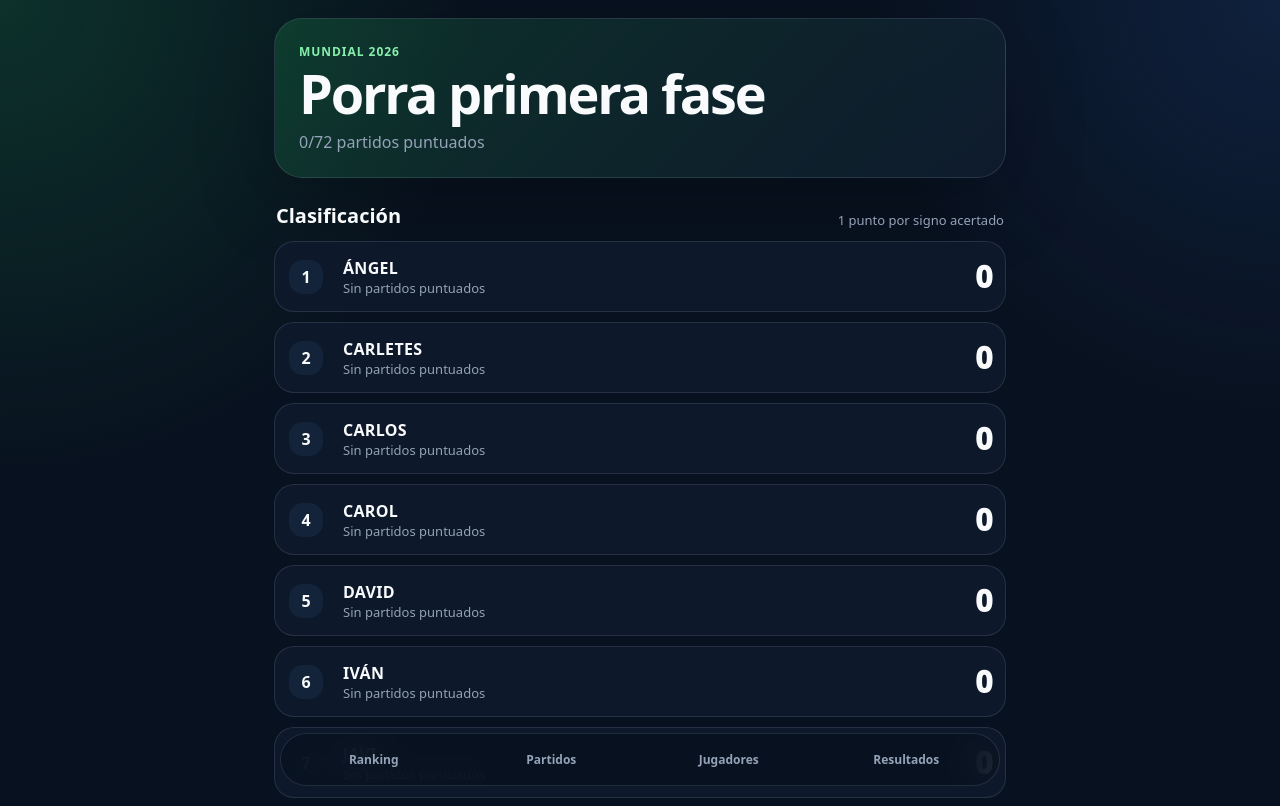
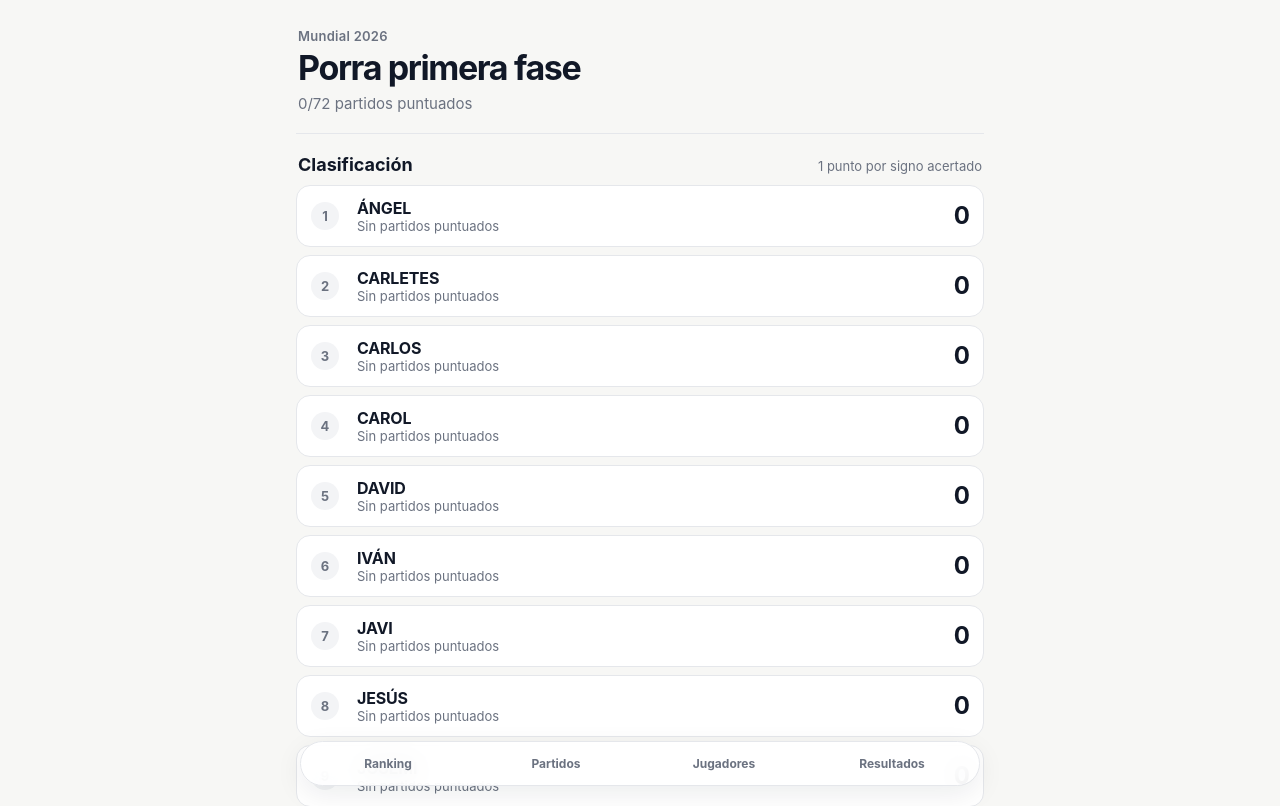
Before and after one commit to javiiitalavera/mundial-porra-2026, a Next.js app: page / in a window 1280 px wide. Shown: the top 806 px of the page. Built offline with nearby package versions, Linux system fonts and the light colour scheme.

Commit message:
Simplify visual design

```diff
--- a/app/globals.css
+++ b/app/globals.css
@@ -1,14 +1,13 @@
 :root {
-  color-scheme: dark;
-  --bg: #08111f;
-  --panel: #0f1b2d;
-  --panel-2: #13243a;
-  --text: #f8fafc;
-  --muted: #94a3b8;
-  --line: rgba(148, 163, 184, 0.18);
-  --ok: #22c55e;
-  --ko: #ef4444;
-  --warn: #f59e0b;
+  --bg: #f7f7f5;
+  --card: #ffffff;
+  --text: #111827;
+  --muted: #6b7280;
+  --line: #e5e7eb;
+  --soft: #f3f4f6;
+  --ok: #15803d;
+  --ko: #b91c1c;
+  --pending: #92400e;
 }
 
 * {
@@ -19,12 +18,9 @@ html,
 body {
   margin: 0;
   min-height: 100%;
-  background:
-    radial-gradient(circle at top left, rgba(34, 197, 94, 0.18), transparent 30rem),
-    radial-gradient(circle at top right, rgba(59, 130, 246, 0.14), transparent 26rem),
-    var(--bg);
+  background: var(--bg);
   color: var(--text);
-  font-family: ui-sans-serif, system-ui, -apple-system, BlinkMacSystemFont, "Segoe UI", sans-serif;
+  font-family: Inter, ui-sans-serif, system-ui, -apple-system, BlinkMacSystemFont, "Segoe UI", sans-serif;
 }
 
 a {
@@ -33,25 +29,21 @@ a {
 }
 
 .app-shell {
-  width: min(760px, 100%);
+  width: min(720px, 100%);
   margin: 0 auto;
-  padding: 18px 14px 88px;
+  padding: 20px 16px 92px;
 }
 
 .hero {
-  padding: 24px;
-  border: 1px solid var(--line);
-  border-radius: 28px;
-  background: linear-gradient(135deg, rgba(34, 197, 94, 0.18), rgba(15, 27, 45, 0.96));
-  box-shadow: 0 24px 80px rgba(0, 0, 0, 0.22);
+  padding: 8px 2px 20px;
+  border-bottom: 1px solid var(--line);
 }
 
 .kicker {
-  color: #86efac;
-  font-weight: 800;
-  letter-spacing: 0.08em;
-  text-transform: uppercase;
-  font-size: 12px;
+  color: var(--muted);
+  font-size: 13px;
+  font-weight: 600;
+  letter-spacing: 0.02em;
 }
 
 h1,
@@ -62,28 +54,37 @@ p {
 
 .hero h1,
 .page-header h1 {
-  margin-top: 8px;
-  font-size: clamp(32px, 8vw, 54px);
-  line-height: 0.95;
+  margin-top: 6px;
+  font-size: 34px;
+  line-height: 1.05;
   letter-spacing: -0.04em;
+  font-weight: 750;
 }
 
 .hero p,
 .page-header p {
-  margin-top: 12px;
+  margin-top: 8px;
   color: var(--muted);
+  font-size: 15px;
+}
+
+.page-header {
+  padding: 4px 2px 20px;
+  border-bottom: 1px solid var(--line);
+  margin-bottom: 14px;
 }
 
 .section-title {
   display: flex;
-  align-items: end;
+  align-items: baseline;
   justify-content: space-between;
-  gap: 14px;
-  margin: 24px 2px 12px;
+  gap: 12px;
+  margin: 20px 2px 10px;
 }
 
 .section-title h2 {
-  font-size: 20px;
+  font-size: 18px;
+  font-weight: 700;
 }
 
 .section-title span,
@@ -94,7 +95,7 @@ p {
 
 .stack {
   display: grid;
-  gap: 10px;
+  gap: 8px;
 }
 
 .standing-card,
@@ -104,46 +105,45 @@ p {
 .admin-row,
 .player-tile {
   border: 1px solid var(--line);
-  background: rgba(15, 27, 45, 0.8);
-  border-radius: 20px;
-  backdrop-filter: blur(16px);
+  background: var(--card);
+  border-radius: 14px;
 }
 
 .standing-card {
   display: grid;
-  grid-template-columns: 42px 1fr auto;
+  grid-template-columns: 34px 1fr auto;
   align-items: center;
   gap: 12px;
-  padding: 14px;
+  padding: 12px 14px;
 }
 
 .rank {
   display: grid;
   place-items: center;
-  width: 34px;
-  height: 34px;
-  border-radius: 14px;
-  background: var(--panel-2);
-  font-weight: 900;
+  width: 28px;
+  height: 28px;
+  border-radius: 999px;
+  background: var(--soft);
+  color: var(--muted);
+  font-size: 13px;
+  font-weight: 700;
 }
 
 .standing-name {
-  font-weight: 900;
-  letter-spacing: 0.02em;
+  font-weight: 700;
+  letter-spacing: -0.01em;
 }
 
 .points {
-  font-size: 30px;
-  font-weight: 950;
-  letter-spacing: -0.05em;
-}
-
-.page-header {
-  padding: 10px 2px 18px;
+  font-size: 24px;
+  font-weight: 750;
+  letter-spacing: -0.04em;
 }
 
 .back {
-  color: #93c5fd;
+  display: inline-block;
+  margin-bottom: 8px;
+  color: var(--muted);
   font-size: 14px;
 }
 
@@ -160,28 +160,30 @@ p {
 }
 
 .match-label {
-  font-weight: 850;
+  font-weight: 650;
+  letter-spacing: -0.01em;
 }
 
 .score {
   flex: 0 0 auto;
-  min-width: 72px;
+  min-width: 64px;
   text-align: center;
-  padding: 8px 10px;
-  border-radius: 14px;
-  background: var(--panel-2);
+  padding: 6px 8px;
+  border-radius: 999px;
+  background: var(--soft);
   color: var(--muted);
-  font-weight: 900;
+  font-size: 14px;
+  font-weight: 700;
 }
 
 .score.done {
-  background: rgba(34, 197, 94, 0.18);
-  color: #bbf7d0;
+  background: #ecfdf3;
+  color: var(--ok);
 }
 
 .pick-row {
   display: flex;
-  gap: 8px;
+  gap: 6px;
   margin-top: 12px;
 }
 
@@ -189,43 +191,44 @@ p {
   display: inline-flex;
   align-items: center;
   justify-content: center;
-  min-height: 30px;
-  padding: 5px 10px;
+  min-height: 28px;
+  padding: 4px 9px;
   border-radius: 999px;
-  background: var(--panel-2);
+  background: var(--soft);
   color: var(--muted);
   font-size: 13px;
-  font-weight: 800;
+  font-weight: 650;
 }
 
 .chip.hit {
-  background: rgba(34, 197, 94, 0.18);
-  color: #bbf7d0;
+  background: #ecfdf3;
+  color: var(--ok);
 }
 
 .grid-list {
   display: grid;
   grid-template-columns: repeat(2, minmax(0, 1fr));
-  gap: 10px;
+  gap: 8px;
 }
 
 .player-tile {
-  padding: 16px;
+  padding: 14px;
   display: flex;
   align-items: center;
   justify-content: space-between;
 }
 
 .player-tile span {
-  font-weight: 900;
+  font-weight: 700;
 }
 
 .player-tile strong {
-  font-size: 24px;
+  font-size: 22px;
+  font-weight: 750;
 }
 
 .prediction-card {
-  padding: 14px;
+  padding: 12px 14px;
 }
 
 .prediction-right {
@@ -237,27 +240,27 @@ p {
 .pill {
   display: inline-grid;
   place-items: center;
-  min-width: 42px;
-  min-height: 28px;
+  min-width: 38px;
+  min-height: 26px;
   border-radius: 999px;
   font-size: 13px;
-  font-weight: 950;
+  font-weight: 700;
 }
 
 .pill.ok {
-  background: rgba(34, 197, 94, 0.18);
-  color: #bbf7d0;
+  background: #ecfdf3;
+  color: var(--ok);
 }
 
 .pill.ko {
-  background: rgba(239, 68, 68, 0.18);
-  color: #fecaca;
+  background: #fef2f2;
+  color: var(--ko);
 }
 
 .pill.pending {
-  min-width: 76px;
-  background: rgba(245, 158, 11, 0.16);
-  color: #fde68a;
+  min-width: 72px;
+  background: #fffbeb;
+  color: var(--pending);
 }
 
 .bottom-nav {
@@ -265,29 +268,30 @@ p {
   left: 50%;
   bottom: 14px;
   transform: translateX(-50%);
-  width: min(720px, calc(100% - 28px));
+  width: min(680px, calc(100% - 28px));
   display: grid;
   grid-template-columns: repeat(4, 1fr);
-  gap: 6px;
-  padding: 7px;
+  gap: 4px;
+  padding: 5px;
   border: 1px solid var(--line);
   border-radius: 999px;
-  background: rgba(8, 17, 31, 0.86);
-  backdrop-filter: blur(18px);
+  background: rgba(255, 255, 255, 0.92);
+  backdrop-filter: blur(14px);
+  box-shadow: 0 8px 28px rgba(15, 23, 42, 0.08);
   z-index: 10;
 }
 
 .bottom-nav a {
   text-align: center;
-  padding: 10px 6px;
+  padding: 9px 5px;
   border-radius: 999px;
   color: var(--muted);
-  font-weight: 850;
+  font-weight: 650;
   font-size: 12px;
 }
 
 .bottom-nav a:hover {
-  background: var(--panel-2);
+  background: var(--soft);
   color: var(--text);
 }
 
@@ -304,30 +308,37 @@ pre {
 pre {
   overflow-x: auto;
   padding: 12px;
-  border-radius: 16px;
-  background: #020617;
-  color: #dbeafe;
+  border-radius: 12px;
+  background: #111827;
+  color: #f9fafb;
+  font-size: 13px;
 }
 
 .admin-row {
   display: grid;
   grid-template-columns: 52px 1fr;
   gap: 10px;
-  padding: 12px;
+  padding: 12px 14px;
   align-items: center;
 }
 
 .admin-row code {
-  color: #86efac;
+  color: var(--muted);
 }
 
 @media (max-width: 420px) {
+  .app-shell {
+    padding-left: 14px;
+    padding-right: 14px;
+  }
+
   .grid-list {
     grid-template-columns: 1fr;
   }
 
-  .hero {
-    padding: 20px;
+  .hero h1,
+  .page-header h1 {
+    font-size: 31px;
   }
 
   .prediction-card {
```
